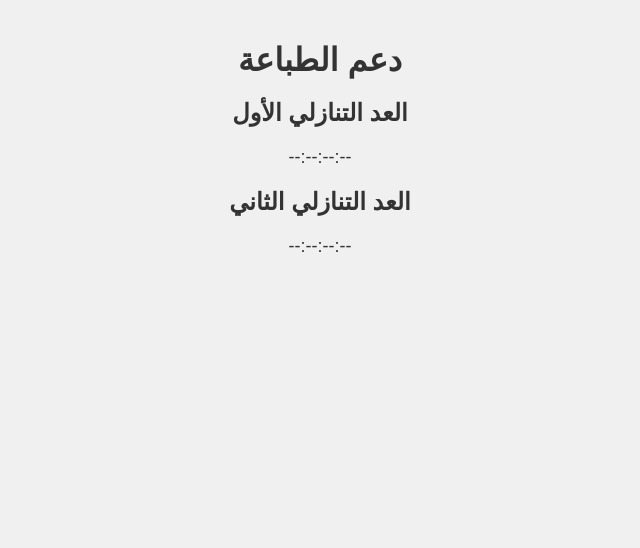
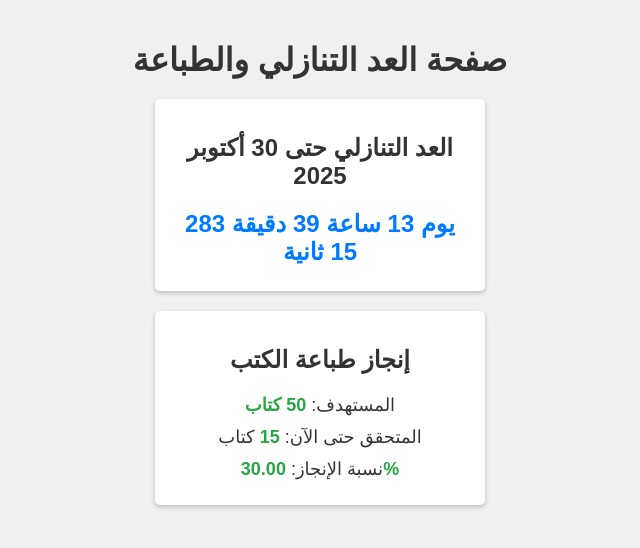
Before and after one commit to abdalna6/count, a plain HTML site: page index.html in a window 1280 px wide. Shown: the whole page, without its empty margins (320-960 px from the left). Drawn offline with Linux system fonts and the light colour scheme.

Commit message:
Update index.html

```diff
--- a/index.html
+++ b/index.html
@@ -3,20 +3,24 @@
 <head>
   <meta charset="UTF-8">
   <meta name="viewport" content="width=device-width, initial-scale=1.0">
-  <title>صفحة عد تنازلي لإنتهاء مبادرة الطباعة </title>
+  <title>صفحة العد التنازلي</title>
   <link rel="stylesheet" href="style.css">
 </head>
 <body>
-  <h1>دعم الطباعة</h1>
-  <div id="countdowns">
-    <div class="countdown">
-      <h2>العد التنازلي الأول</h2>
-      <p id="timer1">--:--:--:--</p>
-    </div>
-    <div class="countdown">
-      <h2>العد التنازلي الثاني</h2>
-      <p id="timer2">--:--:--:--</p>
-    </div>
+  <h1>صفحة العد التنازلي والطباعة</h1>
+
+  <!-- قسم العد التنازلي -->
+  <div id="countdown-section">
+    <h2>العد التنازلي حتى 30 أكتوبر 2025</h2>
+    <p id="countdown">--:--:--:--</p>
+  </div>
+
+  <!-- قسم الإنجاز -->
+  <div id="progress-section">
+    <h2>إنجاز طباعة الكتب</h2>
+    <p>المستهدف: <span id="target">50 كتاب</span></p>
+    <p>المتحقق حتى الآن: <span id="achieved">0</span> كتاب</p>
+    <p>نسبة الإنجاز: <span id="percentage">0%</span></p>
   </div>
 
   <script src="script.js"></script>
```
